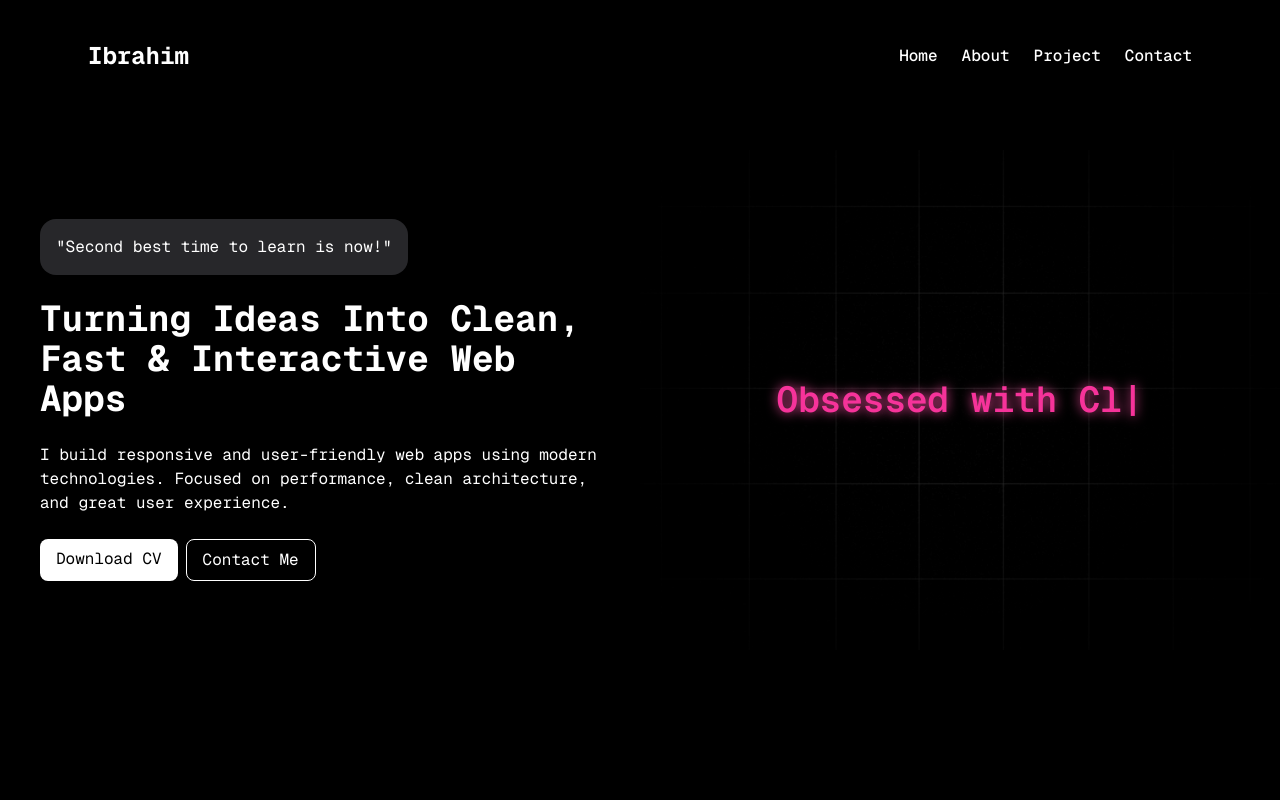
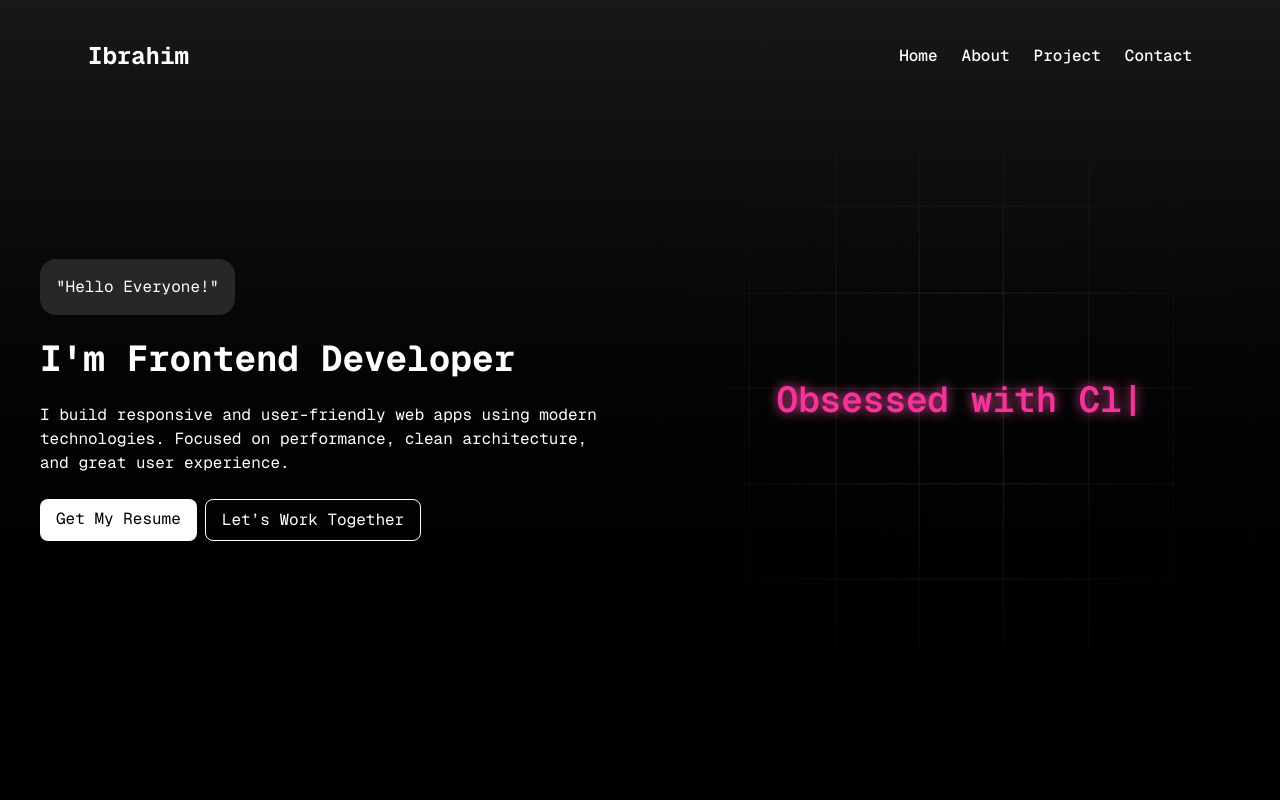
Before and after one commit to ibra132/portofolio, a React (Vite) app: page / in a window 1280 px wide. Shown: the top 800 px of the page. Built offline with nearby package versions, Linux system fonts and the light colour scheme.

Commit message:
refactor: update Navbar and Hero components with improved button labels and background gradient

```diff
--- a/src/components/Navbar.jsx
+++ b/src/components/Navbar.jsx
@@ -117,7 +117,7 @@ const Navbar = () => {
             className="md:hidden text-white text-xl"
             onClick={() => setIsOpen((prev) => !prev)}
           >
-            ☰
+            {isOpen ? "x" : "☰"}
           </button>
         </div>
 
--- a/src/components/sections/Hero.jsx
+++ b/src/components/sections/Hero.jsx
@@ -38,14 +38,14 @@ const Hero = () => {
   };
 
   return (
-    <section className="grid grid-cols-1 md:grid-cols-2 min-h-screen">
+    <section className="grid grid-cols-1 md:grid-cols-2 min-h-screen bg-gradient-to-t from-black to-zinc-900">
       {/* Left */}
       <div className="flex flex-col items-start justify-center md:p-10 px-10 py-35 text-white md:space-y-6 space-y-8">
         <div className="flex gap-4 max-w-md md:text-base text-sm items-center bg-zinc-800 p-4 rounded-2xl">
-          "Second best time to learn is now!"
+          "Hello Everyone!"
         </div>
-        <h1 className="text-4xl font-bold">
-          Turning Ideas Into Clean, Fast & Interactive Web Apps
+        <h1 className="text-3xl lg:text-4xl font-bold">
+          I'm Frontend Developer
         </h1>
         <p className="md:text-base text-sm">
           I build responsive and user-friendly web apps using modern
@@ -57,15 +57,15 @@ const Hero = () => {
             onClick={handleDownload}
             href="/cv.pdf"
             download
-            className="bg-white text-black px-4 py-2 rounded-lg"
+            className="bg-white text-black px-4 py-2 rounded-lg shrink-0"
           >
-            Download CV
+            Get My Resume
           </a>
           <a
             href="#contact"
-            className="border-1 border-white text-white px-4 py-2 rounded-lg"
+            className="border-1 border-white text-white px-4 py-2 rounded-lg shrink-0"
           >
-            Contact Me
+            Let’s Work Together
           </a>
         </div>
       </div>
```
